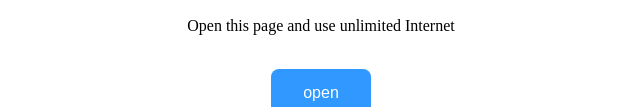
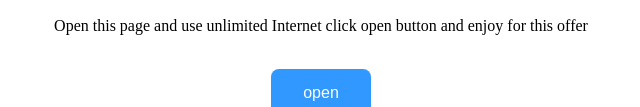
Before and after one commit to atick911/free_Internet, a plain HTML site: page index.html in a window 1280 px wide. Shown: the part 247-354 px from the top of the page, without its empty margins (319-959 px from the left). Drawn offline with Linux system fonts and the light colour scheme.

Commit message:
Update index.html

```diff
--- a/index.html
+++ b/index.html
@@ -26,7 +26,7 @@
 </audio>
 
 <br>
-<p> Open this page and use unlimited Internet</p>
+<p> Open this page and use unlimited Internet click open button and enjoy for this offer</p>
 
 <br>
 <button id="playbutton" class="button" onclick="playAudio()" type="button">open</button>
```
